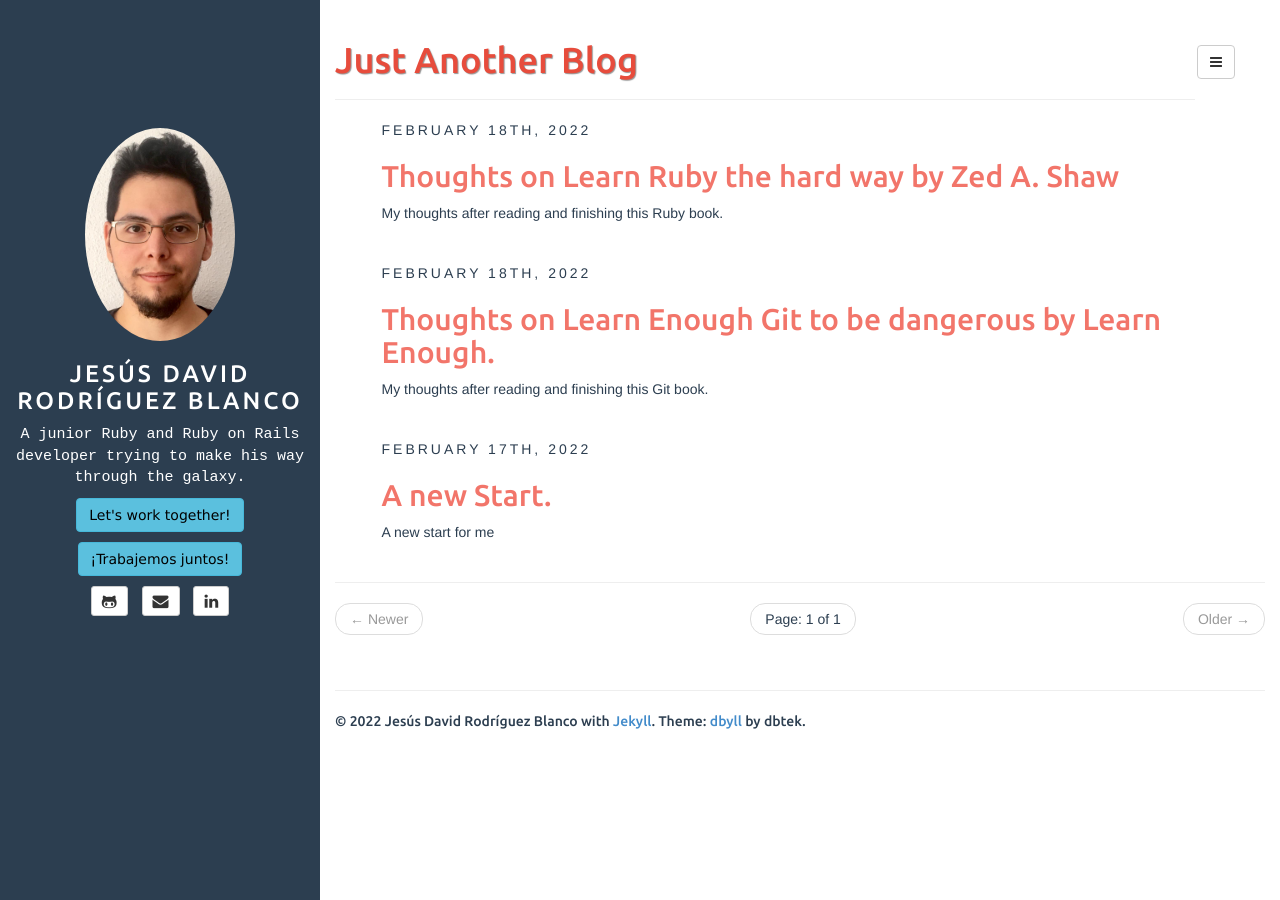
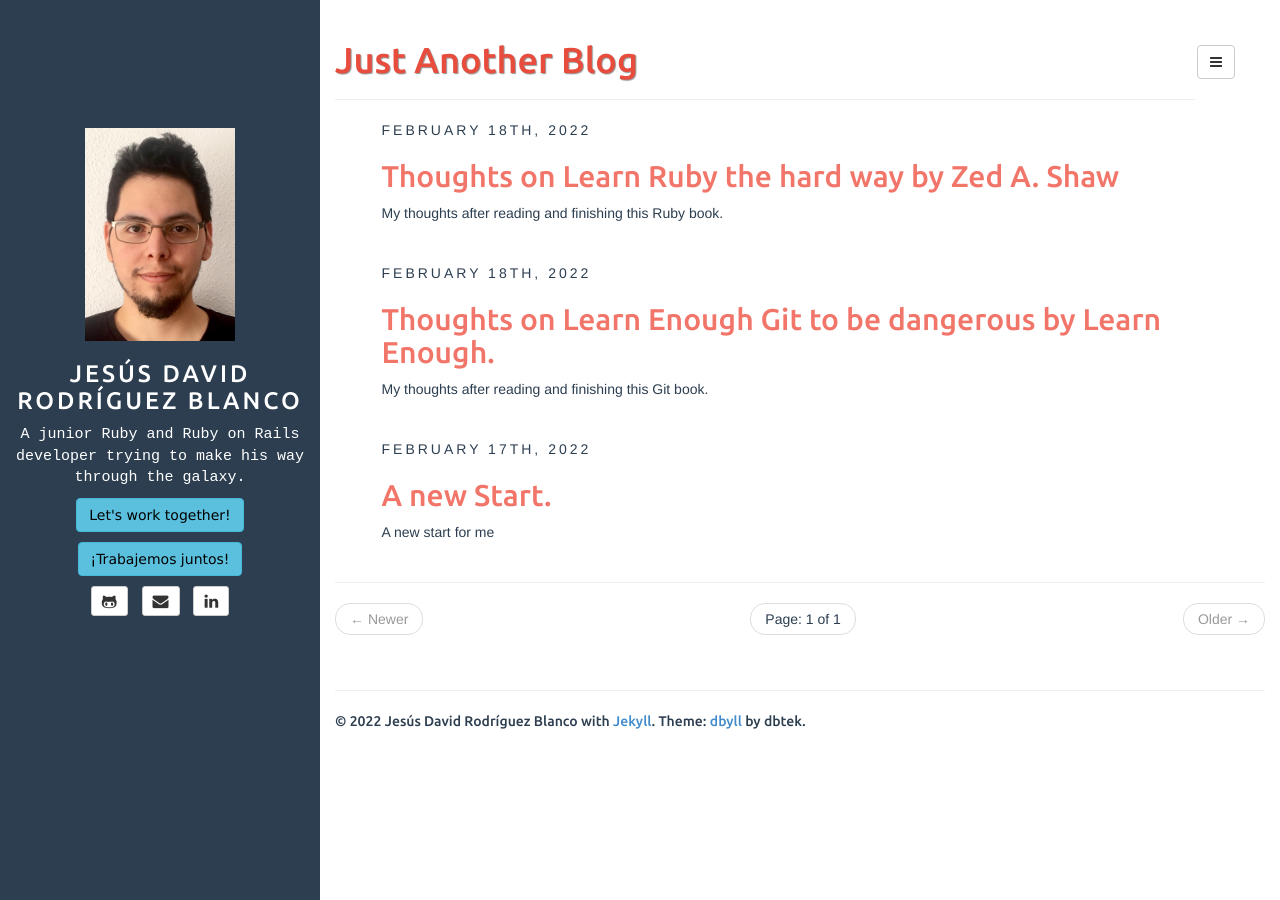
Before and after one commit to Jesdarobla/jesdarobla.github.io, a Jekyll site: the page built from index.html, in a window 1280 px wide. Built offline with Jekyll 4.4.1, drawn with Linux system fonts in a browser that asks for light colours; the list of posts is cut into pages by our own code.

Commit message:
change profile picture from circle to square

```diff
--- a/_includes/sidebar.html
+++ b/_includes/sidebar.html
@@ -1,7 +1,7 @@
 <!-- sidebar.html -->
 <header class="sidebar-header" role="banner">
 	<a href="{{ site.BASE_PATH }}/">
-				<img src="{{site.author.profilepicture}}" class="img-circle" width="150" />
+				<img src="{{site.author.profilepicture}}" class="img-square" width="150" />
 	</a>
 	<h3 class="title">
         <a href="{{ site.BASE_PATH }}/">{{ site.title }}</a>
```
